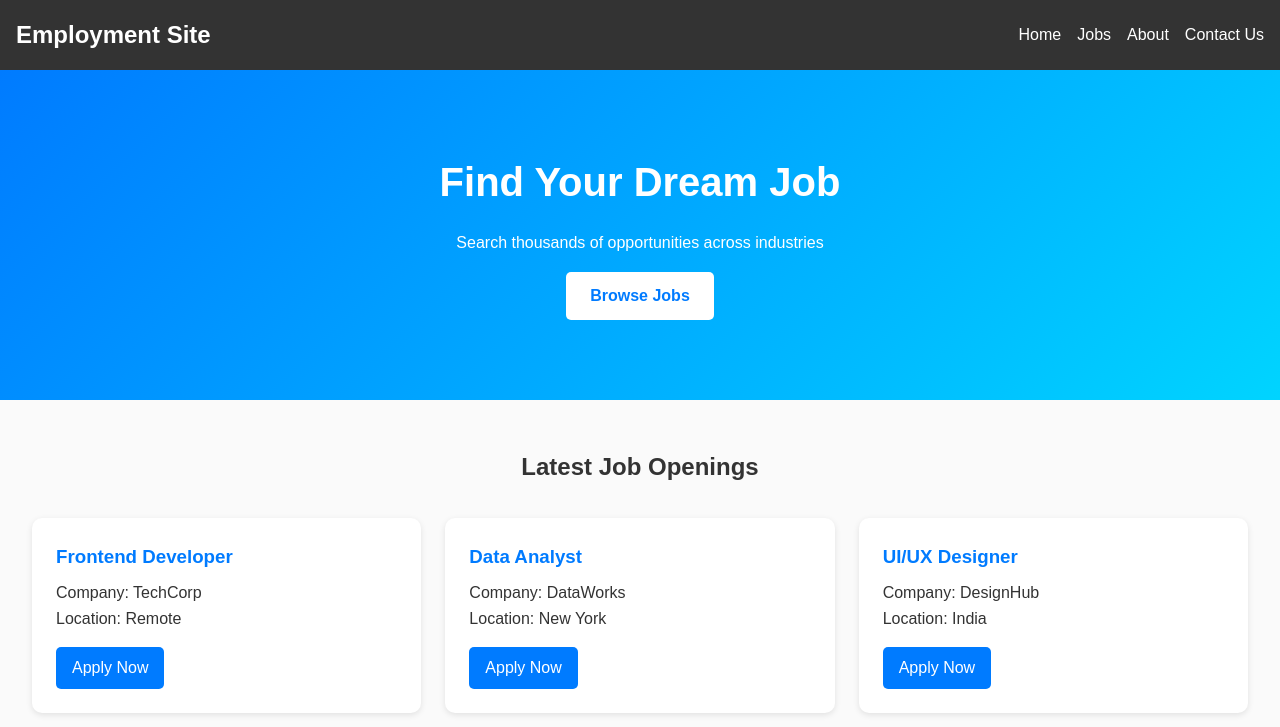
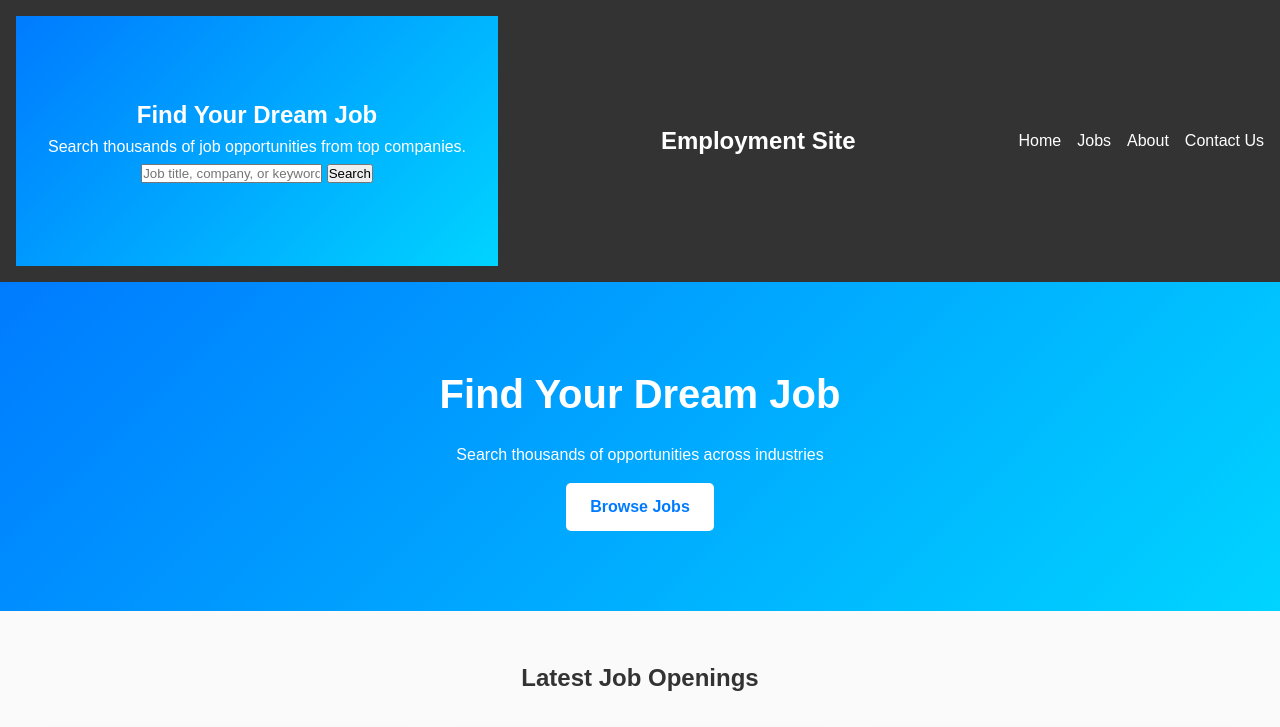
Before and after one commit to THEMontYcoder/Employment-site, a plain HTML site: page index.html in a window 1280 px wide. Shown: the top 727 px of the page. Drawn offline with Linux system fonts and the light colour scheme.

Commit message:
Update index.html

```diff
--- a/index.html
+++ b/index.html
@@ -9,6 +9,18 @@
 <body>
   <header>
     <nav>
+      <!-- Hero Section -->
+<section class="hero">
+  <div class="hero-content">
+    <h1>Find Your Dream Job</h1>
+    <p>Search thousands of job opportunities from top companies.</p>
+    <form class="search-bar">
+      <input type="text" placeholder="Job title, company, or keyword" />
+      <button type="submit">Search</button>
+    </form>
+  </div>
+</section>
+
       <h1>Employment Site</h1>
       <ul>
         <li><a href="#">Home</a></li>
```
